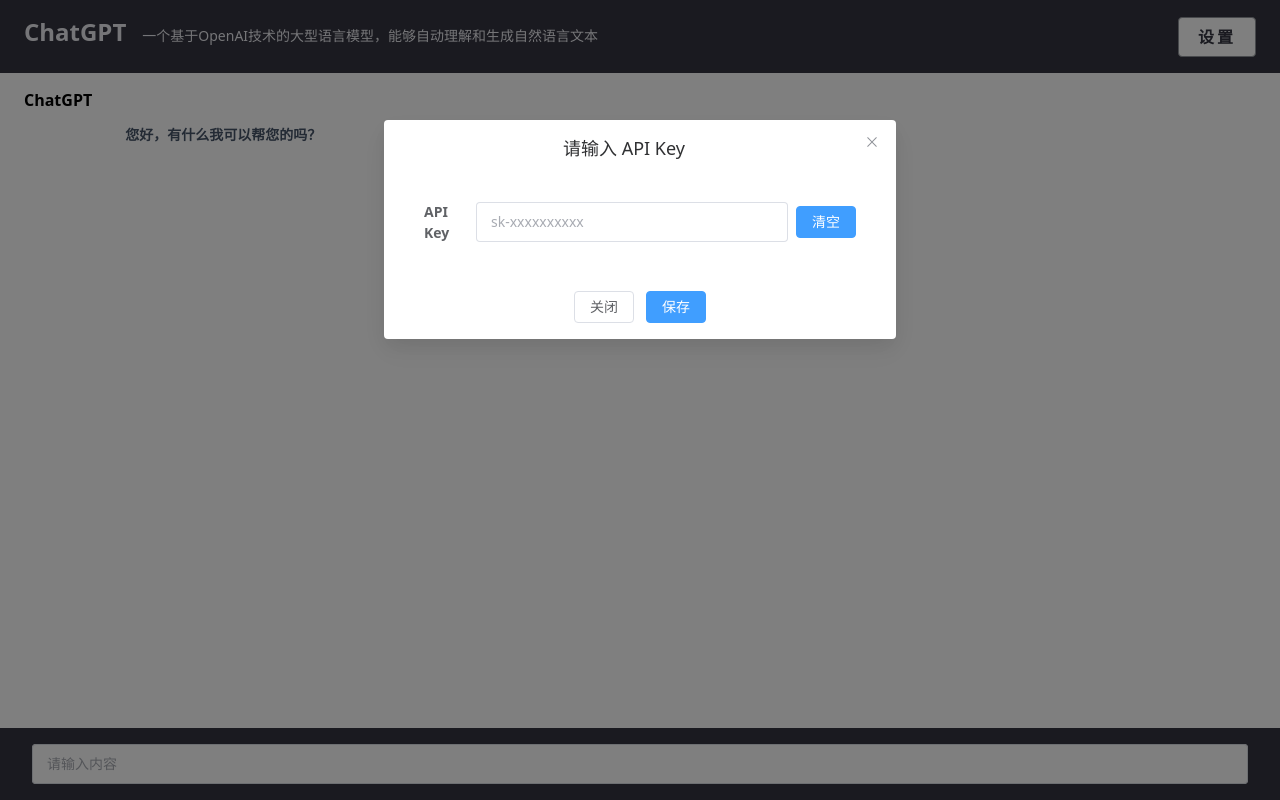
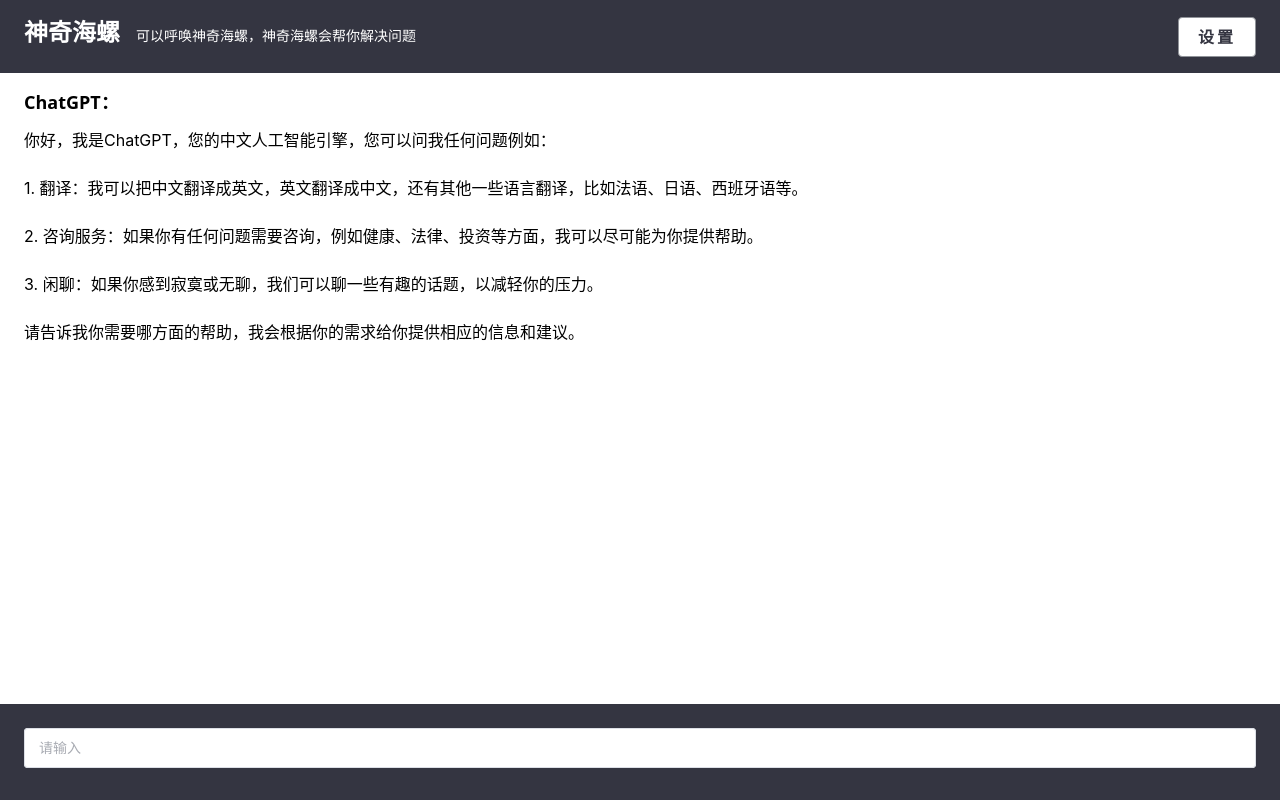
Before and after one commit to sumingcheng/Vue3-TS-ChatGPT, a Vue app: page / in a window 1280 px wide. Built offline with nearby package versions, Linux system fonts and the light colour scheme.

Commit message:
UI和接口

```diff
--- a/src/libs/api.ts
+++ /dev/null
@@ -1,12 +0,0 @@
-import type { ChatMessage } from "@/types"
-import http from "@/libs/http"
-
-
-export async function postGPT(infoArray: ChatMessage) {
-  let data = {
-    model: "gpt-3.5-turbo",
-    messages: [infoArray],
-  }
-
-  return await http.post<ChatMessage, unknown>('', data, { responseType: 'stream' })
-}
--- a/src/libs/gpt.ts
+++ b/src/libs/gpt.ts
@@ -1,11 +1,10 @@
 import type { ChatMessage } from "@/types";
 import axios from "axios";
 
-const model = "gpt-3.5-turbo";
 
 axios.defaults.headers.post["Content-Type"] = "application/json";
 
-export async function chat(messageList: ChatMessage[], apiKey: string) {
+export async function chat(messageList: ChatMessage[], apiKey: string, GPT_VERSION: string) {
     try {
         const result = await fetch("https://api.openai.com/v1/chat/completions", {
             method: "post",
@@ -15,7 +14,7 @@
             },
 
             body: JSON.stringify({
-                model,
+                model: GPT_VERSION,
                 stream: true,
                 messages: messageList,
             }),
--- a/src/libs/http.ts
+++ /dev/null
@@ -1,39 +0,0 @@
-import axios from "axios"
-import { Storage } from "@/libs/utils"
-
-const service = axios.create({
-  baseURL: 'https://api.openai.com/v1/chat/completions',
-  headers: {
-    "Content-Type": "application/json",
-  },
-})
-/* const response = await axios.get('https://stream.example.com', {
-    headers: {Authorization: `Bearer ${token}`,
-    responseType: 'stream'
-});
-
-const stream = response.data;
-
-stream.on('data', data => {
-    console.log(data);
-});
-
-stream.on('end', () => {
-    console.log("stream done");
-}); */
-service.interceptors.request.use(config => {
-  const access_token = Storage.get('apiKey')
-
-  if (access_token) {
-    config.headers.Authorization = `Bearer ${access_token}`
-  }
-
-  return config
-}, error => Promise.reject(error))
-
-service.interceptors.response.use(response => {
-  return JSON.parse(response.data)
-}, error => Promise.reject(error))
-
-
-export default service
--- a/src/libs/utils.ts
+++ b/src/libs/utils.ts
@@ -10,3 +10,14 @@
         localStorage.removeItem(key)
     }
 }
+
+export const GPT_VERSION = [
+    {
+        value: 'gpt-3.5-turbo',
+        label: 'GPT-3.5',
+    },
+    {
+        value: 'gpt4',
+        label: 'GPT-4',
+    },
+]
--- a/src/router/index.ts
+++ b/src/router/index.ts
@@ -5,10 +5,6 @@
     routes: [
         {
             path: "/",
-            name: "index",
-            component: () => import("@/views/index.vue"),
-        }, {
-            path: "/index",
             name: "home",
             component: () => import("@/views/home.vue"),
         },
--- a/src/views/home.vue
+++ b/src/views/home.vue
@@ -3,14 +3,22 @@
 import { nextTick, onMounted, ref, watch } from "vue"
 import { chat } from "@/libs/gpt"
 import Loding from "@/components/Loding.vue"
+import { ElMessage } from "element-plus";
+import { operationKey } from "@/hooks";
+import { GPT_VERSION } from "@/libs/utils";
 
+const myInput = ref<HTMLInputElement | null>(null)
 let isConfig = ref(true)
 let isTalking = ref(false)
 let messageContent = ref("")
 let Key = ref("")
+
+// GPT版本
+let GPT_V = ref("gpt-3.5-turbo")
 const chatListDom = ref<HTMLDivElement>()
 const decoder = new TextDecoder("utf-8")
 const roleAlias = { user: "ME", assistant: "ChatGPT", system: "System" }
+const { getKey, setKey } = operationKey()
 const messageList = ref<ChatMessage[]>([
   {
     role: "system",
@@ -18,7 +26,7 @@
   },
   {
     role: "assistant",
-    content: `你好，我是AI语言模型，我可以提供一些常用服务和信息，例如：
+    content: `你好，我是ChatGPT，您的中文人工智能引擎，您可以问我任何问题例如：
 
 1. 翻译：我可以把中文翻译成英文，英文翻译成中文，还有其他一些语言翻译，比如法语、日语、西班牙语等。
 
@@ -35,7 +43,25 @@
     switchConfigStatus()
   }
 })
-
+// 保存 key
+const saveApiKey = () => {
+  if (Key.value.slice(0, 3) !== "sk-" || Key.value.length !== 51) {
+    ElMessage({
+      message: '请填写 Key', type: 'warning',
+    })
+  } else {
+    setKey(Key.value)
+    ElMessage({
+      message: 'Key 设置成功', type: 'success',
+    })
+    centerDialogVisible.value = false
+  }
+}
+// 清空 key
+const empty = () => {
+  Key.value = ""
+}
+// 发送消息
 const sendChatMessage = async (content: string = messageContent.value) => {
   isTalking.value = true
 
@@ -47,7 +73,8 @@
   clearMessageContent()
 
   messageList.value.push({ role: "assistant", content: "" })
-  const { status, data, message } = await chat(messageList.value, loadConfig())
+  // 调用接口 获取数据
+  const { status, data, message } = await chat(messageList.value, loadConfig(), GPT_V.value)
 
   if (status === "success" && data) {
     const reader = data.getReader()
@@ -57,6 +84,15 @@
   }
 
   isTalking.value = false
+  getFocus()
+}
+// 聚焦myInput
+const getFocus = () => {
+  nextTick(() => {
+    if (myInput.value) {
+      myInput.value.focus();
+    }
+  })
 }
 // 读取Stream
 const readStream = async (reader: ReadableStreamDefaultReader<Uint8Array>) => {
@@ -90,12 +126,13 @@
 
 const clickConfig = () => {
   if (!isConfig.value) {
-    messageContent.value = loadConfig()
+    Key.value = getKey()
     centerDialogVisible.value = true
   } else {
     clearMessageContent()
   }
-  switchConfigStatus()
+
+  centerDialogVisible.value = true
 }
 
 const saveConfig = (apiKey: string) => {
@@ -124,39 +161,61 @@
 
 <template>
   <div class="flex flex-col h-screen">
-    <div class="flex flex-nowrap fixed w-full items-baseline top-0 px-6 py-4 bg-gray-100">
-      <div class="text-2xl font-bold">神奇海螺</div>
-      <div class="ml-4 text-sm text-gray-500">
-        基于 OpenAI 的 ChatGPT 自然语言模型人工智能对话
+    <div class="flex flex-nowrap fixed w-full items-baseline top-0 px-6 py-4 bgColor">
+      <div class="text-2xl font-bold text-white">神奇海螺</div>
+      <div class="ml-4 text-sm text-white">
+        可以呼唤神奇海螺，神奇海螺会帮你解决问题
       </div>
       <div class="ml-auto text-sm cursor-pointer" @click="clickConfig">
-        <el-button size="default" type="primary">设置</el-button>
+        <el-button size="large" type="info" class="elBtnStyle text-5xl">设置</el-button>
       </div>
     </div>
 
     <div class="flex-1 mt-16">
       <div class="m-6" ref="chatListDom">
         <div class="mb-6" v-for="item of messageList.filter((v) => v.role !== 'system')">
-          <div class="font-bold mb-3">{{ roleAlias[item.role] }}：</div>
-          <pre class="text-base text-black whitespace-pre-wrap leading-relaxed"
+          <div class="font-bold mb-3 text-lg">{{ roleAlias[item.role] }}：</div>
+          <pre class="text-base text-black whitespace-pre-wrap line-height-1.2"
               v-if="item.content">{{ item.content.replace(/^\n\n/, '') }}</pre>
-          <Loding v-else />
+          <Loding v-else/>
         </div>
       </div>
     </div>
 
-    <div class="sticky bottom-0 w-full p-6 pb-8 bg-gray-100">
-      <div class="-mt-2 mb-2 text-sm text-gray-500" v-if="isConfig">
-        修改 API Key：
-      </div>
+    <div class="sticky bottom-0 w-full p-6 pb-8 bgColor">
       <div class="flex">
-        <el-input class="input" placeholder="请输入" v-model="messageContent" @keydown.enter="isTalking || sendOrSave()" />
-        <button class="btn" :disabled="isTalking" @click="sendOrSave()">
-          {{ isConfig ? '保存' : '发送' }}
-        </button>
+        <el-input class="input" ref="myInput" placeholder="请输入" v-model="messageContent" size="large"
+            @keydown.enter="sendOrSave()" :disabled="isTalking"/>
       </div>
     </div>
   </div>
+
+  <el-dialog v-model="centerDialogVisible" title="请输入 API Key" width="40%" center>
+    <div class="bottom-0 w-full p-6 pb-8">
+      <div class="flex items-center">
+        <span class="w-1/6 font-bold">API Key</span>
+        <el-input placeholder="sk-xxxxxxxxxx" v-model="Key" size="large"/>
+      </div>
+      <div class="flex items-center mt-5">
+        <span class="w-1/6 font-bold">GPT 版本</span>
+        <el-select size="large" class="w-full" v-model="GPT_V">
+          <el-option
+              v-for="item in GPT_VERSION"
+              :key="item.value"
+              :label="item.label"
+              :value="item.value"
+          />
+        </el-select>
+      </div>
+    </div>
+
+    <template #footer>
+        <span>
+          <el-button @click="centerDialogVisible = false">关闭</el-button>
+          <el-button type="primary" @click="saveApiKey">保存</el-button>
+        </span>
+    </template>
+  </el-dialog>
 </template>
 
 <style scoped>
--- a/src/views/index.vue
+++ /dev/null
@@ -1,136 +0,0 @@
-<script setup lang="ts">
-import { nextTick, onMounted, ref, watch } from "vue"
-import { operationKey } from "@/hooks"
-import { ElMessage } from "element-plus"
-import { postGPT } from "@/libs/api"
-import Loading from "@/components/Loding.vue"
-
-
-const centerDialogVisible = ref(false)
-const chatListDom = ref<HTMLDivElement>()
-let isConfig = ref(true)
-let Key = ref("")
-let content = ref("")
-const roleAlias = { user: "ME", assistant: "ChatGPT", system: "System" }
-const decoder = new TextDecoder("utf-8")
-
-const messageList = ref([{
-  message: {
-    content: "您好，有什么我可以帮您的吗？"
-  }
-}])
-
-const { getKey, setKey } = operationKey()
-// 保存 key
-const saveApiKey = () => {
-  if (Key.value.slice(0, 3) !== "sk-" || Key.value.length !== 51) {
-    ElMessage({
-      message: '请填写 Key', type: 'warning',
-    })
-  } else {
-    setKey(Key.value)
-    ElMessage({
-      message: 'Key 设置成功', type: 'success',
-    })
-  }
-}
-// 判断是否有 key
-onMounted(() => {
-  if (!getKey()) {
-    centerDialogVisible.value = true
-  }
-})
-// 点击配置
-const clickConfig = () => {
-  Key.value = getKey()
-  centerDialogVisible.value = true
-}
-
-const empty = () => {
-  Key.value = ""
-}
-// 发送消息
-const sendMessage = async () => {
-  let data = content.value
-  messageList.value = []
-  content.value = ""
-  if (data) {
-    try {
-      const res: any = await postGPT({
-        role: "user",
-        content: data,
-      })
-
-      messageList.value = res.choices
-    } catch (error) {
-      ElMessage({
-        message: '请求错误，尝试更换节点', type: 'warning',
-      })
-    }
-  } else {
-    ElMessage({
-      message: '请输入消息', type: 'warning',
-    })
-  }
-}
-
-// 监听messageList.value,页面滚动到底部
-watch(messageList.value, () => nextTick(() => scrollToBottom()))
-const scrollToBottom = () => {
-  if (!chatListDom.value) return
-  scrollTo(0, chatListDom.value.scrollHeight)
-};
-
-</script>
-
-<template>
-  <div class="flex flex-col h-screen">
-    <!--顶部-->
-    <div class="flex flex-nowrap fixed w-full items-baseline top-0 px-6 py-4 bgColor">
-      <div class="text-2xl font-bold ">ChatGPT</div>
-      <div class="ml-4 text-sm bgColor">
-        一个基于OpenAI技术的大型语言模型，能够自动理解和生成自然语言文本
-      </div>
-      <div class="ml-4 text-sm bgColor">
-        {{ content }}
-      </div>
-      <div class="ml-auto text-sm cursor-pointer" @click="clickConfig">
-        <el-button size="large" type="info" class="elBtnStyle text-5xl">设置</el-button>
-      </div>
-    </div>
-    <!--内容-->
-    <div class="flex-1 mt-16">
-      <div class="m-6 mb-2" ref="chatListDom">
-        <Loading v-show="!(messageList.length > 0)" />
-        <div class="mb-6" v-for="item in messageList" key="">
-          <div class="font-bold mb-3">ChatGPT</div>
-          <pre class="text-sm text-slate-600 whitespace-pre-wrap leading-relaxed font-bold">
-            <code>{{ item.message.content.replace(/^\n\n/, '') }}</code>
-          </pre>
-        </div>
-      </div>
-    </div>
-    <!--底部-->
-    <div class="flex flex-nowrap fixed w-full items-baseline bottom-0 px-6 py-4 bgColor">
-      <div class="mx-2 text-sm bgColor w-full">
-        <el-input placeholder="请输入内容" v-model="content" size="large" @keydown.enter="sendMessage" />
-      </div>
-    </div>
-    <!--设置 弹出层-->
-    <el-dialog v-model="centerDialogVisible" title="请输入 API Key" width="40%" center>
-      <div class="bottom-0 w-full p-6 pb-8">
-        <div class="flex items-center">
-          <span class="w-1/6 font-bold">API Key</span>
-          <el-input placeholder="sk-xxxxxxxxxx" v-model="Key" size="large" />
-          <el-button type="primary" @click="empty" class="ml-2">清空</el-button>
-        </div>
-      </div>
-      <template #footer>
-        <span>
-          <el-button @click="centerDialogVisible = false">关闭</el-button>
-          <el-button type="primary" @click="saveApiKey">保存</el-button>
-        </span>
-      </template>
-    </el-dialog>
-  </div>
-</template>
```
Lines whose indentation alone changed are shown as unchanged.
